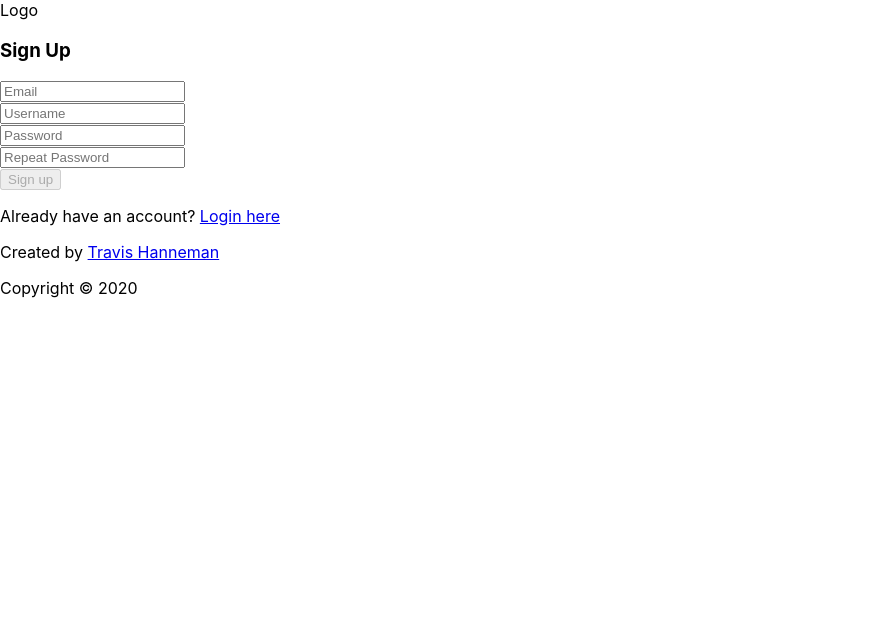
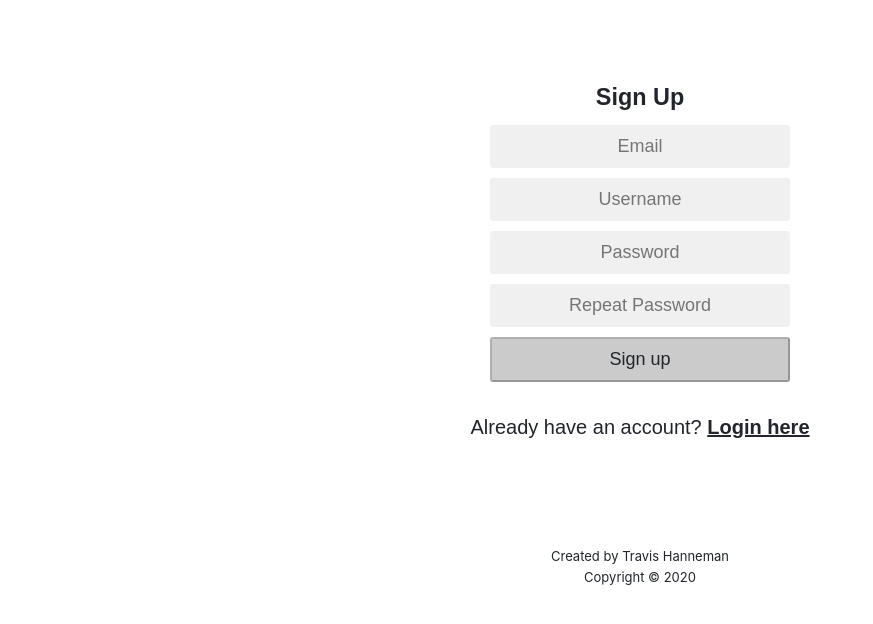
Before and after one commit to thanneman/one-liner-capstone-client, a React (Create React App) app: page /signup in a window 1280 px wide. Shown: the top 624 px of the page, without its empty margins (0-873 px from the left). Built offline with nearby package versions, Linux system fonts and the light colour scheme.

Commit message:
Updated styles for static client

```diff
--- /dev/null
+++ b/src/App.css
@@ -0,0 +1,186 @@
+* {
+    box-sizing: border-box;
+  }
+
+  body {
+    font-family: 'proxima-nova', sans-serif;
+    font-weight: 400;
+    font-size: 20px;
+    color: #22252C;
+    text-align: center;
+    line-height: 1.5;
+    background-color: #ffffff;
+  }
+
+  a {
+    color: #22252C;
+    text-decoration: none;
+    transition: color .15s
+        ease-in-out;
+  }
+
+  a:hover {
+    color: #f79401;
+  }
+
+  nav {
+    padding: 12px 10% 8px 10%;
+    text-align: left;
+  }
+
+  nav .logo {
+    display: inline-block;
+    width: 170px;
+  }
+
+  nav .logo img {
+    width: 100%;
+  }
+
+  nav ul {
+    display: inline-block;
+    list-style: none;
+    position: absolute;
+    right: 10%;
+    margin: 0;
+  }
+
+  nav li {
+    display: inline-block;
+    margin-left: 20px;
+    font-size: 18px;
+    font-weight: 700;
+    text-transform: uppercase;
+    font-family: 'proxima-nova', sans-serif;
+  }
+
+  header {
+    padding: 15px;
+    width: 100%;
+  }
+
+  section {
+    min-height: 50px;
+    padding: 15px 15px;
+  }
+
+  footer {
+    margin-top: 50px;
+    padding: 1% 0;
+  }
+
+  .footer p {
+    font-size: 13px;
+    margin: 2px auto;
+    color: #22252C;
+  }
+
+  .fab {
+    font-size: 15px;
+    margin: 2px auto;
+    color: #22252C;
+    padding: 0px 2px;
+  }
+
+  .top-joke {
+    width: 50%;
+    margin: 0px auto;
+    padding: 1px;
+    border-radius: 5px;
+    background-color: #f0f0f0;
+  }
+
+  .login-container {
+    width: 60%;
+    margin: 50px auto;
+    border-radius: 10px;
+    padding: 20px;
+    font-family: 'proxima-nova', sans-serif;
+    font-weight: 300;
+  }
+
+  .login {
+    margin: 0px auto 20px auto;
+  }
+
+  .login-logo {
+    width: 40%;
+    margin: 0 auto;
+  }
+
+  .login-logo img {
+    width: 100%;
+  }
+
+  .login h3 {
+    margin: 10px auto;
+  }
+
+  .login a {
+    text-decoration: underline;
+    font-weight: bold;
+  }
+
+  .signup-form input {
+    display: block;
+    appearance: none;
+    outline: 0;
+    border: 1px solid #f0f0f0;
+    background-color: #f0f0f0;
+    width: 300px;
+    border-radius: 3px;
+    padding: 10px 15px;
+    margin: 0 auto 10px auto;
+    display: block;
+    text-align: center;
+    font-size: 18px;
+    transition-duration: 0.25s;
+    font-weight: 300;
+  }
+
+  .signup-form input:hover {
+    background-color: #f0f0f0;
+  }
+
+  .signup-form input:focus {
+    background-color: #f0f0f0;
+    color: #000000;
+  }
+
+  .signup-form button {
+    background-color: #f0f0f0;
+    padding: 10px 15px;
+    color: #22252C;
+    border-radius: 3px;
+    width: 300px;
+    cursor: pointer;
+    font-size: 18px;
+    transition-duration: 0.25;
+    margin-bottom: 10px;
+  }
+
+  .signup-form button:hover {
+    background-color: rgb(217, 224, 230);
+  }
+
+  .signup-form button:disabled {
+    background-color: #cbcbcb;
+    cursor: not-allowed;
+  }
+
+  .error {
+    max-width: 400px;
+    margin: 10px auto;
+    padding: 10px;
+    font-size: 14px;
+    background-color: lightpink;
+    border-radius: 3px;
+    color: darkred;
+  }
+
+  .demo p {
+    font-size: 18px;
+    color: #22252C;
+    margin: 0 auto;
+    font-weight: 400;
+  }
--- a/src/App.js
+++ b/src/App.js
@@ -7,7 +7,7 @@ import Login from './routes/Login'
 import Signup from './routes/Signup'
 import Dashboard from './routes/Dashboard'
 import NewJoke from './routes/NewJoke'
-//import './App.css'
+import './App.css'
 
 export default class App extends Component {
 
--- a/src/routes/Landing.js
+++ b/src/routes/Landing.js
@@ -1,18 +1,50 @@
 import React, { Component } from 'react'
-//import { Link } from 'react-router-dom'
-import NavBar from '../components/NavBar'
+import { Link } from 'react-router-dom'
+import ValidationError from '../components/validation-error'
+import LoadingSpinner from '../components/LoadingSpinner'
 import Footer from '../components/Footer'
 
 
 export default class Landing extends Component {
-
+    constructor(props) {
+        super(props);
+        this.state = {
+            error: null,
+        }
+    }
 
     render() {
+        // Display loader if the request is taking too long
+        const { loading } = this.state;
+        let errorLoad;
+        let loader;
+        if (this.state.error) {
+            errorLoad = <ValidationError message={this.state.error} />;
+            //this.state.loading = false;
+        }
+        else if (loading === true) {
+            loader = <LoadingSpinner />;
+        }
         return (
             <>
                 <main role="main">
-                    <NavBar />
-                    <h1>stuff here</h1>
+                    <header>
+                        <div className="landing-logo"></div>
+                        <h1>One-Liner</h1>
+                        <p>A comical community to post and rate the best jokes</p>
+                    </header>
+                    <div className="site-access">
+                        <p>
+                            <Link to="/login">Login</Link> | <Link to="/signup">Sign Up</Link>
+                        </p>
+                    </div>
+                    <div className="top-joke">
+                        {loader}
+                        {errorLoad}
+                        <h2>Top rated joke today:</h2>
+                        <p><span className="joke-label">Q: </span>What do metals call their friends?</p>
+                        <p><span className="joke-label">A: </span>Their chromies</p>
+                    </div>
                 </main>
                 <Footer />
             </>
--- a/src/routes/Login.js
+++ b/src/routes/Login.js
@@ -62,12 +62,6 @@ export default class Login extends Component {
         return (
             <>
                 <main role="main" className="login-container">
-                    <header role="banner">
-                        <div className="login-logo">
-                            Logo
-                            {/* <img id="login-logo" src={logo} alt="Logo" /> */}
-                        </div>
-                    </header>
                     <div className="login">
                         <h3>Login</h3>
                         <form className='signup-form' onSubmit={this.handleSubmitJwtAuth}>
--- a/src/routes/Signup.js
+++ b/src/routes/Signup.js
@@ -134,12 +134,6 @@ export default class Signup extends Component {
         return (
             <>
                 <main role="main" className="login-container">
-                    <header role="banner">
-                        <div className="login-logo">
-                            Logo
-                            {/* <img id="login-logo" src={logo} alt="Logo" /> */}
-                        </div>
-                    </header>
                     <div className="login">
                         <h3>Sign Up</h3>
                         <form className='signup-form' onSubmit={this.handleSubmitBasicAuth}>
@@ -166,7 +160,7 @@ export default class Signup extends Component {
                         </form>
                         <div>
                             {this.state.email.touched && (<ValidationError message={this.validateEmail()} />)}
-                            {this.state.email.touched && (<ValidationError message={this.validateUsername()} />)}
+                            {this.state.username.touched && (<ValidationError message={this.validateUsername()} />)}
                             {this.state.password.touched && (<ValidationError message={this.validatePassword()} />)}
                             {this.state.repeatPassword.touched && (<ValidationError message={this.validateRepeatPassword()} />)}
                             {this.state.error && (<ValidationError message={this.state.error} />)}
```
